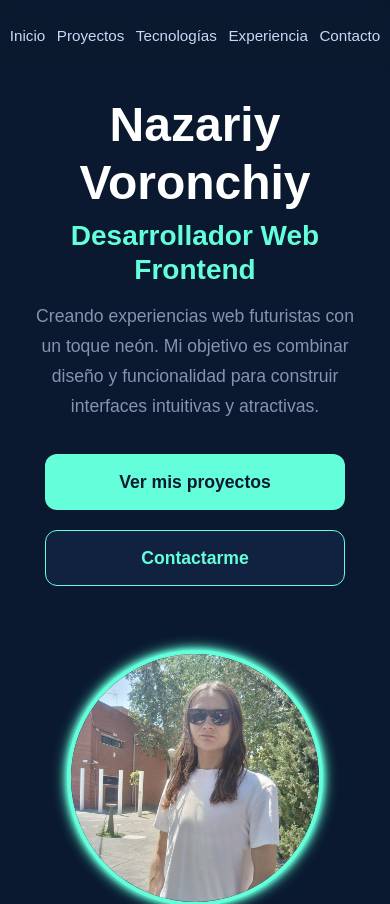
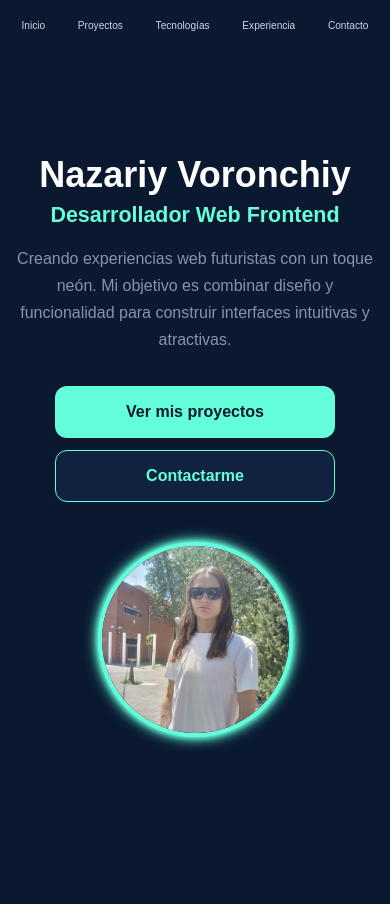
Before and after one commit to Nzr-Dev/Portfolio, a Nuxt app: page / in a window 390 px wide. Shown: the top 904 px of the page. Built offline with nearby package versions, Linux system fonts and the light colour scheme.

Commit message:
feat: implementation of responsiveness improvements

```diff
--- a/app/components/HeroSection.vue
+++ b/app/components/HeroSection.vue
@@ -56,72 +56,84 @@ const texts = useTexts();
   min-height: 100vh;
   display: flex;
   align-items: center;
-  padding: 6rem 1.5rem 2rem;
+  padding: 6rem 1rem 2rem; /* Reducimos padding lateral en móvil */
 
   &__container {
     max-width: var(--max-width);
     margin: 0 auto;
     width: 100%;
+    padding: 0 1rem; /* Añadimos padding interno */
   }
 
   &__content {
     display: flex;
     flex-direction: column;
     align-items: center;
-    gap: 4rem;
+    gap: 3rem; /* Reducimos gap en móvil */
     text-align: center;
   }
 
   &__text {
-    max-width: 650px;
+    max-width: 100%; /* Permitimos que ocupe todo el ancho disponible */
     width: 100%;
 
     .hero__name {
-      font-size: 3.5rem;
+      /* Tamaño de fuente responsivo */
+      font-size: clamp(2.5rem, 8vw, 5rem);
       font-weight: 800;
       color: #fff;
       margin-bottom: 0.5rem;
-      text-align: center; /* Centrado en móvil */
+      text-align: center;
+      line-height: 1.1;
     }
 
     .hero__title {
-      font-size: 2rem;
+      /* Tamaño de fuente responsivo */
+      font-size: clamp(1.5rem, 5vw, 2.25rem);
       color: var(--accent-color);
       margin-bottom: 1rem;
-      text-align: center; /* Centrado en móvil */
+      text-align: center;
       font-weight: 600;
+      line-height: 1.2;
     }
 
     .hero__description {
       color: var(--muted-color);
       margin-bottom: 2rem;
       line-height: 1.7;
-      text-align: center; /* Centrado en móvil */
-      font-size: 1.1rem;
+      text-align: center;
+      /* Tamaño de fuente responsivo */
+      font-size: clamp(1rem, 3vw, 1.15rem);
+      max-width: 600px;
+      margin-left: auto;
+      margin-right: auto;
     }
   }
 
   &__buttons {
     display: flex;
-    gap: 1.25rem;
-    justify-content: center; /* Centrado en móvil */
+    gap: 1rem; /* Reducimos gap en móvil */
+    justify-content: center;
     flex-wrap: wrap;
     width: 100%;
 
     .btn {
       height: 3.5rem;
-      padding: 0 2rem;
-      font-size: 1.1rem;
+      padding: 0 1.5rem; /* Reducimos padding en móvil */
+      font-size: 1rem; /* Tamaño base */
+      /* Tamaño de fuente responsivo para botones */
+      font-size: clamp(1rem, 2.5vw, 1.1rem);
     }
   }
 
   &__image {
     display: flex;
-    justify-content: center; /* Asegura que la imagen esté centrada */
+    justify-content: center;
 
     .image__border {
-      width: 18rem;
-      height: 18rem;
+      /* Tamaño responsivo para la imagen */
+      width: clamp(12rem, 40vw, 24rem);
+      height: clamp(12rem, 40vw, 24rem);
       border-radius: 50%;
       overflow: hidden;
       background: var(--card-color);
@@ -150,83 +162,159 @@ const texts = useTexts();
   }
 }
 
+/* Tablets */
+@media (min-width: 640px) {
+  .hero {
+    padding: 6rem 1.5rem 2rem;
+
+    &__container {
+      padding: 0 1.5rem;
+    }
+
+    &__content {
+      gap: 3.5rem;
+    }
+
+    &__buttons {
+      gap: 1.25rem;
+
+      .btn {
+        padding: 0 2rem;
+      }
+    }
+
+    &__image {
+      .image__border {
+        width: clamp(14rem, 35vw, 20rem);
+        height: clamp(14rem, 35vw, 20rem);
+      }
+    }
+  }
+}
+
+/* Desktop */
 @media (min-width: 768px) {
   .hero {
     &__content {
       flex-direction: row;
       justify-content: space-between;
-      text-align: left; /* En escritorio volvemos a alinear a la izquierda */
-      gap: 5rem;
+      text-align: left;
+      gap: 4rem; /* Ajustamos gap para desktop */
+      align-items: center;
     }
 
     &__text {
+      max-width: 55%; /* Limitamos el ancho del texto en desktop */
+
       .hero__name {
-        font-size: 5rem;
-        text-align: left; /* En escritorio alineamos a la izquierda */
+        text-align: left;
+        font-size: clamp(3rem, 5vw, 5rem);
       }
 
       .hero__title {
-        font-size: 2.25rem;
-        text-align: left; /* En escritorio alineamos a la izquierda */
+        text-align: left;
+        font-size: clamp(1.75rem, 3vw, 2.25rem);
       }
 
       .hero__description {
-        font-size: 1.15rem;
-        text-align: left; /* En escritorio alineamos a la izquierda */
+        text-align: left;
+        margin-left: 0;
+        margin-right: 0;
+        font-size: clamp(1rem, 1.5vw, 1.15rem);
       }
     }
 
     &__buttons {
-      justify-content: flex-start; /* En escritorio alineamos a la izquierda */
+      justify-content: flex-start;
     }
 
     &__image {
+      max-width: 45%; /* Limitamos el ancho de la imagen en desktop */
+
       .image__border {
-        width: 24rem;
-        height: 24rem;
+        width: clamp(16rem, 25vw, 24rem);
+        height: clamp(16rem, 25vw, 24rem);
       }
     }
   }
 }
 
+/* Desktop grande */
+@media (min-width: 1024px) {
+  .hero {
+    &__content {
+      gap: 5rem;
+    }
+  }
+}
+
+/* Pantallas muy pequeñas */
 @media (max-width: 480px) {
   .hero {
+    padding: 5rem 0.5rem 2rem;
+
+    &__container {
+      padding: 0 0.5rem;
+    }
+
+    &__content {
+      gap: 2.5rem;
+    }
+
     &__buttons {
       flex-direction: column;
       align-items: center;
+      gap: 0.75rem;
     }
 
     .btn {
       width: 100%;
-      max-width: 300px;
+      max-width: 280px;
+      height: 3.25rem;
     }
 
     &__text {
       .hero__name {
-        font-size: 3rem;
+        font-size: clamp(2.25rem, 9vw, 3rem);
       }
 
       .hero__title {
-        font-size: 1.75rem;
+        font-size: clamp(1.25rem, 5.5vw, 1.75rem);
       }
     }
 
     &__image {
       .image__border {
-        width: 16rem; /* Reducimos ligeramente para móviles pequeños */
-        height: 16rem;
+        width: clamp(10rem, 50vw, 16rem);
+        height: clamp(10rem, 50vw, 16rem);
       }
     }
   }
 }
 
-/* Ajustes adicionales para móviles muy pequeños */
+/* Pantallas extremadamente pequeñas */
 @media (max-width: 360px) {
   .hero {
+    padding: 4rem 0.5rem 2rem;
+
+    &__content {
+      gap: 2rem;
+    }
+
+    &__text {
+      .hero__name {
+        font-size: clamp(2rem, 10vw, 2.5rem);
+      }
+
+      .hero__title {
+        font-size: clamp(1.1rem, 6vw, 1.5rem);
+      }
+    }
+
     &__image {
       .image__border {
-        width: 14rem;
-        height: 14rem;
+        width: clamp(8rem, 45vw, 14rem);
+        height: clamp(8rem, 45vw, 14rem);
       }
     }
   }
--- a/app/components/Navbar.vue
+++ b/app/components/Navbar.vue
@@ -41,16 +41,18 @@ const handleNavKeydown = (href: string) => {
   background: rgba(10, 25, 47, 0.8);
   backdrop-filter: blur(6px);
   z-index: 1000;
-  padding: 1rem 0;
+  padding: 0.75rem 0;
 }
 
 .nav-links {
   max-width: var(--max-width);
   margin: 0 auto;
   display: flex;
-  justify-content: center;
-  gap: 2rem;
+  justify-content: space-between;
+  gap: 0.5rem;
   padding: 0 1rem;
+  width: 100%;
+  overflow: hidden;
 }
 
 .nav-link {
@@ -58,10 +60,15 @@ const handleNavKeydown = (href: string) => {
   font-weight: 500;
   transition: all 0.3s ease;
   text-decoration: none;
-  padding: 0.5rem 0.25rem;
-  font-size: 1.1rem;
+  padding: 0.4rem 0.1rem;
+  /* Tamaño de letra máximo posible con responsividad garantizada */
+  font-size: clamp(0.75rem, 3.5vw, 1.1rem);
   position: relative;
-  -webkit-tap-highlight-color: transparent; /* Elimina el fondo azul en móviles */
+  -webkit-tap-highlight-color: transparent;
+  white-space: nowrap;
+  text-align: center;
+  flex: 1 1 auto;
+  min-width: 0;
 
   &::after {
     content: "";
@@ -87,48 +94,77 @@ const handleNavKeydown = (href: string) => {
   }
 }
 
-@media (max-width: 640px) {
+/* Ajustes progresivos que maximizan el tamaño de letra */
+@media (max-width: 1024px) {
   .nav-links {
-    display: flex;
-    justify-content: space-around;
-    gap: 0.5rem;
-    flex-wrap: nowrap;
-    padding: 0 0.5rem;
-    width: 100%;
-    max-width: 100%;
+    gap: 0.4rem;
+    padding: 0 0.8rem;
   }
 
   .nav-link {
-    font-size: 1rem;
-    white-space: nowrap;
-    padding: 0.5rem 0.1rem;
-    flex: 0 1 auto;
-    text-align: center;
-    -webkit-tap-highlight-color: transparent; /* Aseguramos que también se aplique en móviles */
+    font-size: clamp(0.7rem, 3.2vw, 1rem);
+  }
 }
 
-  /* Para pantallas más pequeñas, ajustamos el tamaño de fuente */
-  @media (max-width: 400px) {
+@media (max-width: 768px) {
+  .nav-links {
+    gap: 0.3rem;
+    padding: 0 0.6rem;
+  }
+
   .nav-link {
-      font-size: 0.95rem;
+    font-size: clamp(0.65rem, 3vw, 0.95rem);
+  }
+}
+
+@media (max-width: 640px) {
+  .nav-links {
+    gap: 0.2rem;
+    padding: 0 0.5rem;
+  }
+
+  .nav-link {
+    font-size: clamp(0.6rem, 2.8vw, 0.9rem);
+  }
+}
+
+@media (max-width: 480px) {
+  .nav-links {
+    gap: 0.15rem;
+    padding: 0 0.4rem;
+  }
+
+  .nav-link {
+    font-size: clamp(0.55rem, 2.6vw, 0.85rem);
   }
 }
 
 @media (max-width: 360px) {
-    .nav-link {
-      font-size: 0.9rem;
+  .nav-links {
+    gap: 0.1rem;
+    padding: 0 0.3rem;
   }
 
-    .nav-links {
-      gap: 0.3rem;
-      padding: 0 0.3rem;
+  .nav-link {
+    font-size: clamp(0.5rem, 2.4vw, 0.8rem);
   }
 }
 
 @media (max-width: 320px) {
+  .nav-links {
+    gap: 0.05rem;
+    padding: 0 0.25rem;
+  }
+
   .nav-link {
-      font-size: 0.85rem;
+    font-size: clamp(0.45rem, 2.2vw, 0.75rem);
   }
+}
+
+/* Para pantallas muy grandes, tamaño máximo fijo */
+@media (min-width: 1400px) {
+  .nav-link {
+    font-size: 1.1rem;
   }
 }
 </style>
--- a/app/components/TechCard.vue
+++ b/app/components/TechCard.vue
@@ -38,17 +38,18 @@ const handleImageLoad = (event: Event) => {
 .tech-card {
   background: var(--card-color);
   border-radius: var(--border-radius);
-  padding: 1.5rem 1rem;
+  padding: 1rem 0.5rem;
   transition: var(--transition);
   text-align: center;
   display: flex;
   flex-direction: column;
   align-items: center;
   justify-content: space-between;
-  min-height: 140px;
+  min-height: 120px;
   aspect-ratio: 4/3;
   border: 2px solid transparent;
-  position: relative;
+  width: 100%;
+  margin: 0 auto;
 
   &:hover {
     border-color: var(--accent-color);
@@ -61,7 +62,7 @@ const handleImageLoad = (event: Event) => {
   display: flex;
   align-items: center;
   justify-content: center;
-  height: 80px;
+  height: 60px;
   width: 100%;
   margin-bottom: 0.5rem;
   flex-grow: 1;
@@ -70,7 +71,7 @@ const handleImageLoad = (event: Event) => {
 .tech-card__image {
   width: auto;
   height: 100%;
-  max-width: 100%;
+  max-width: 80%;
   max-height: 100%;
   object-fit: contain;
   transition: transform 0.3s ease;
@@ -84,21 +85,41 @@ const handleImageLoad = (event: Event) => {
   color: var(--text-color);
   font-weight: 500;
   margin: 0;
-  font-size: 1rem;
+  font-size: 0.9rem;
   width: 100%;
   text-align: center;
+  overflow: hidden;
+  text-overflow: ellipsis;
+  white-space: nowrap;
+  padding: 0 0.25rem;
 }
 
 @media (min-width: 768px) {
   .tech-card {
-    padding: 2.5rem 1rem;
-    min-height: 160px;
+    padding: 1.5rem 0.75rem;
+    min-height: 140px;
   }
 
   .tech-card__image-container {
-    height: 90px;
+    height: 70px;
     margin-bottom: 0.75rem;
-    flex-grow: 1;
+  }
+
+  .tech-card__name {
+    font-size: 1rem;
+  }
+}
+
+/* En desktop, las tarjetas se expanden para llenar el espacio disponible */
+@media (min-width: 1024px) {
+  .tech-card {
+    padding: 2rem 1rem;
+    min-height: 160px;
+    /* Eliminamos max-width para permitir que se expandan */
+  }
+
+  .tech-card__image-container {
+    height: 80px;
   }
 
   .tech-card__name {
```
Also changed, not shown: app/components/TechnologiesSection.vue (+25 -10 lines). Lines whose indentation alone changed are shown as unchanged.
